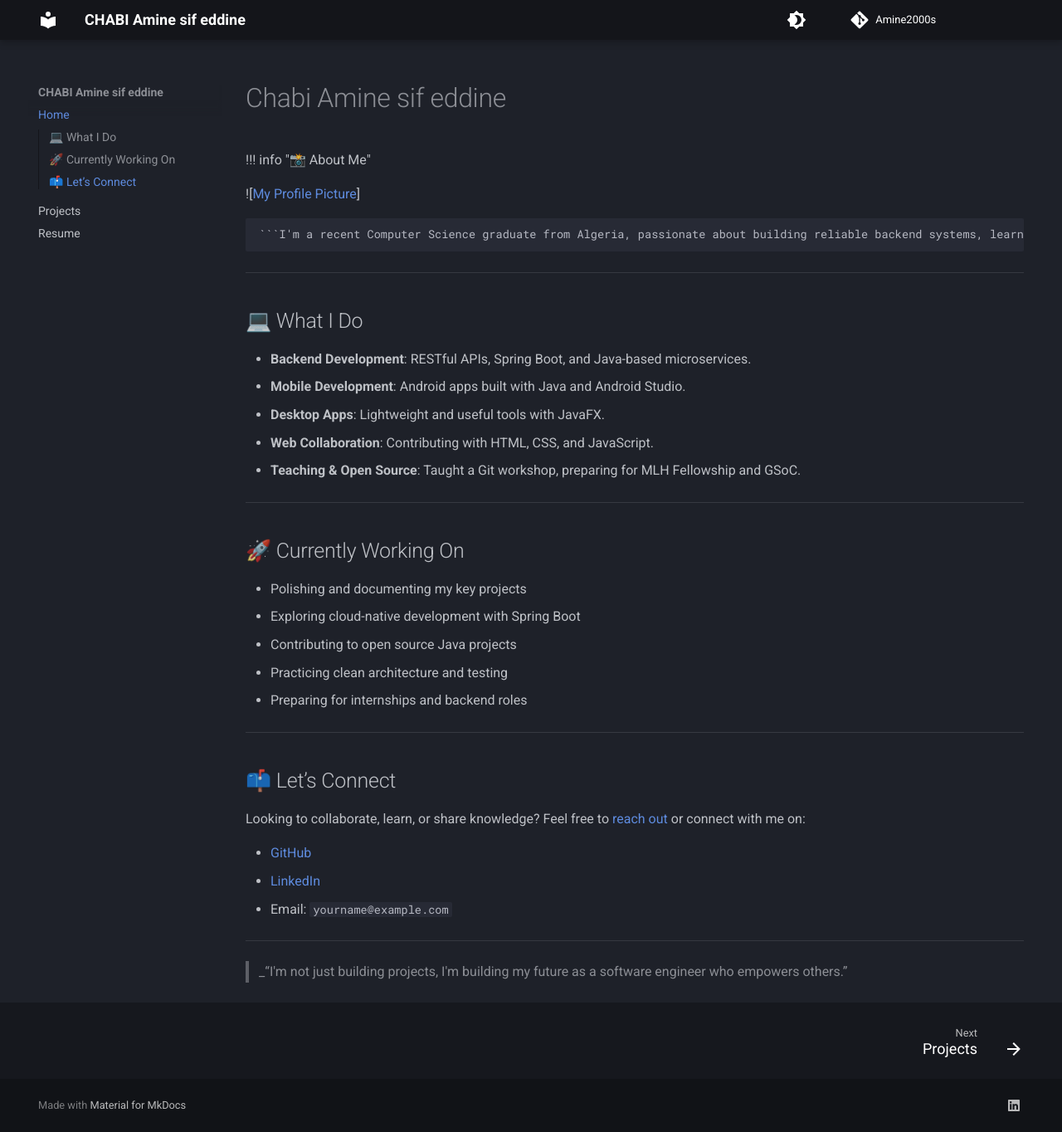
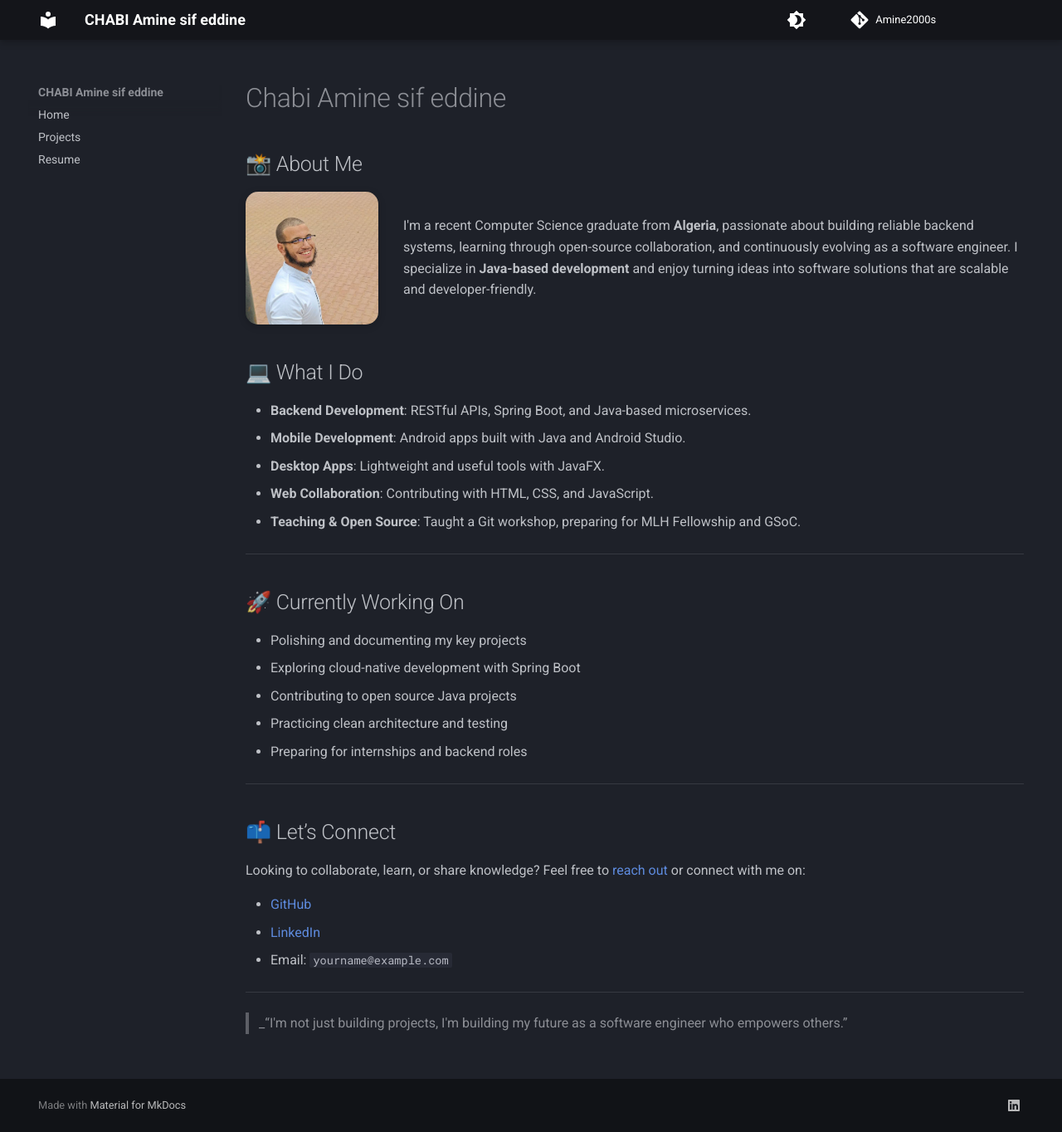
Before and after one commit to Amine2000s/personal-website, an MkDocs documentation site: the page built from docs/index.md, in a window 1280 px wide and 1364 px high. Shown: the whole window at 83% size. Built offline with MkDocs 1.6.1 and Material for MkDocs 9.7.7, drawn with Linux system fonts in a browser that asks for light colours.

Commit message:
added image , fixed url problem

````diff
--- a/docs/Home.md
+++ b/docs/index.md
@@ -1,12 +1,21 @@
 # Chabi Amine sif eddine
 
-!!! info "📸 About Me"
+## 📸 About Me
 
-![[My Profile Picture](/docs/assets/profile.jpg)]
+<div style="display: flex; align-items: center; gap: 1.5rem; margin-bottom: 2rem; flex-wrap: wrap;">
 
-    ```I'm a recent Computer Science graduate from Algeria, passionate about building reliable backend systems, learning through open-source collaboration, and continuously evolving as a software engineer. I specialize in Java-based development and enjoy turning ideas into software solutions that are scalable and developer-friendly.```
+<img src="assets/images/profile.jpg" alt="Profile Picture"
+       style="width: 160px; border-radius: 15px; box-shadow: 0 2px 10px rgba(0,0,0,0.2);">
 
----
+  <div style="flex: 1; min-width: 250px;">
+
+I'm a recent Computer Science graduate from <b>Algeria</b>, passionate about building reliable backend systems, learning through open-source collaboration, and continuously evolving as a software engineer.
+
+I specialize in <b>Java-based development</b> and enjoy turning ideas into software solutions that are scalable and developer-friendly.
+
+  </div>
+
+ </div>
 
 ## 💻 What I Do
 
@@ -30,7 +39,7 @@
 
 ## 📫 Let’s Connect
 
-Looking to collaborate, learn, or share knowledge? Feel free to [reach out](contact.md) or connect with me on:
+Looking to collaborate, learn, or share knowledge? Feel free to [reach out]() or connect with me on:
 
 - [GitHub](https://github.com/yourusername)
 - [LinkedIn](https://linkedin.com/in/yourprofile)
--- a/mkdocs.yml
+++ b/mkdocs.yml
@@ -1,4 +1,5 @@
 site_name: CHABI Amine sif eddine
+site_url: https://amine2000s.github.io/personal-website/
 repo_url: https://github.com/Amine2000s
 repo_name: Amine2000s
 #copyright: Copyright &copy; CHABI Amine sif eddine
````
Also changed, not shown: docs/blog/index.md (deleted, +0 -3 lines), docs/assets/images/profile.jpg (renamed from docs/assets/profile.jpg).
